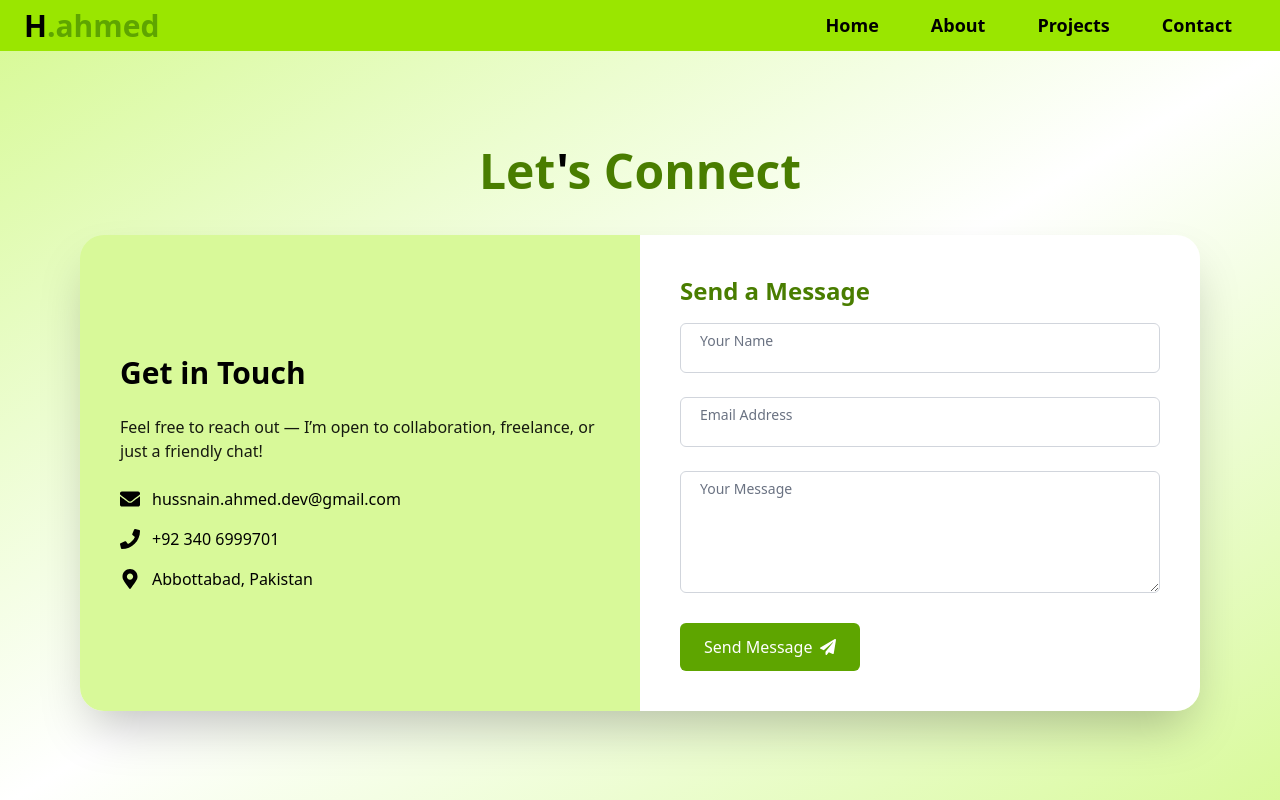
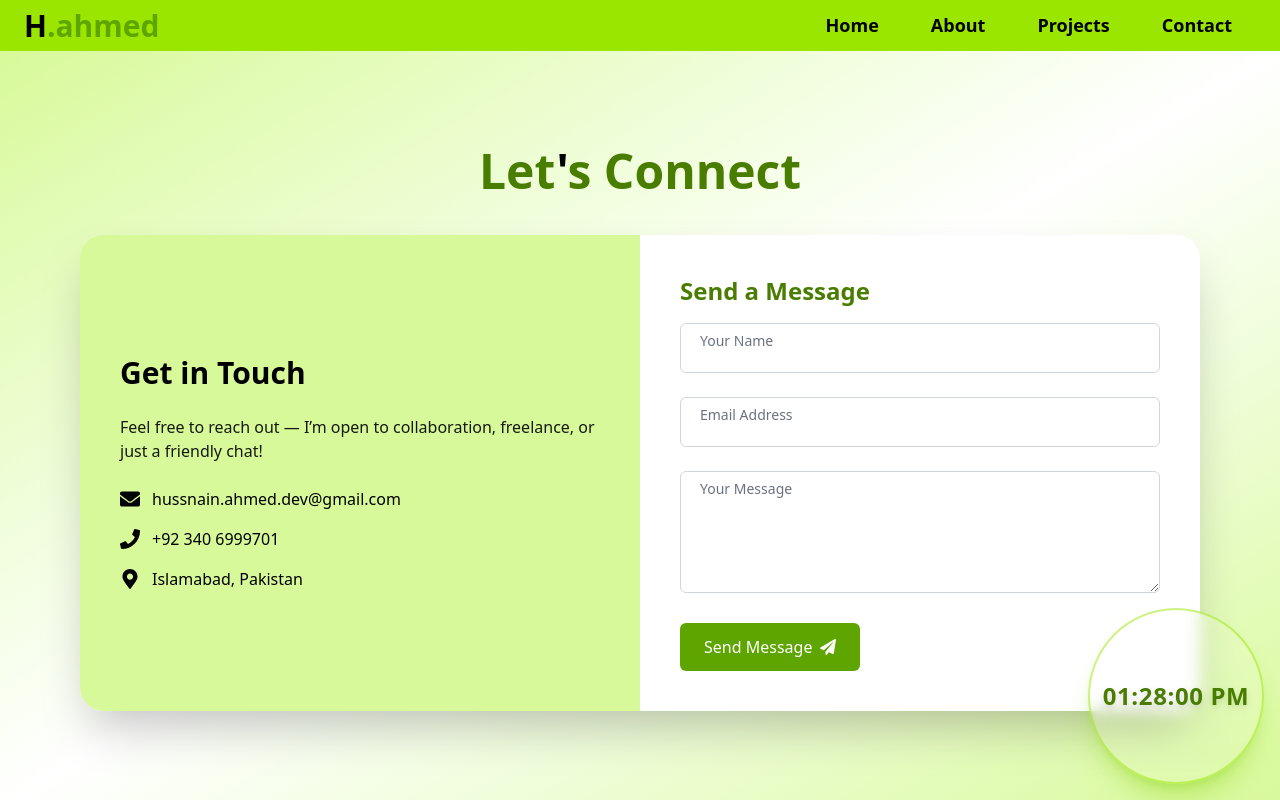
Before and after one commit to hussnain-143/portfolio, a Next.js app: page /contact in a window 1280 px wide. Shown: the top 800 px of the page. Built offline with nearby package versions, Linux system fonts and the light colour scheme.

Commit message:
add clock and set the location

```diff
--- a/src/app/(Main)/layout.jsx
+++ b/src/app/(Main)/layout.jsx
@@ -1,6 +1,7 @@
 import React from 'react'
 import Header from '@/components/Header'
 import Footer from '@/components/Footer'
+import Clock from '@/components/Clock'
 
 const Layout = ({ children }) => {
   return (
@@ -8,6 +9,7 @@ const Layout = ({ children }) => {
         <Header/>
       <main className="flex-grow">
         {children}
+        <Clock/>
       </main>
         <Footer/>
     </div>
--- /dev/null
+++ b/src/components/Clock.jsx
@@ -0,0 +1,42 @@
+"use client";
+import { useState, useEffect } from "react";
+
+const Clock = () => {
+  const [time, setTime] = useState("");
+
+  useEffect(() => {
+    const updateClock = () => {
+      const now = new Date();
+      const options = {
+        timeZone: "Asia/Karachi",
+        hour: "2-digit",
+        minute: "2-digit",
+        second: "2-digit",
+        hour12: true,
+      };
+      setTime(new Intl.DateTimeFormat("en-US", options).format(now));
+    };
+
+    updateClock();
+    const interval = setInterval(updateClock, 1000);
+
+    return () => clearInterval(interval);
+  }, []);
+
+  return (
+    <div
+      className="fixed bottom-3 right-3 sm:bottom-4 sm:right-4
+                 flex items-center justify-center
+                 w-28 h-28 sm:w-36 sm:h-36 lg:w-44 lg:h-44
+                 rounded-full border-2 border-lime-400/50
+                 bg-white/10 backdrop-blur-sm
+                 shadow-xl shadow-lime-500/30"
+    >
+      <div className="text-lg sm:text-xl lg:text-2xl font-bold text-lime-700 tracking-wide drop-shadow-md text-center">
+        {time}
+      </div>
+    </div>
+  );
+};
+
+export default Clock;
--- a/src/components/Sections/About/Certificates.jsx
+++ b/src/components/Sections/About/Certificates.jsx
@@ -47,7 +47,7 @@ const Certificates = () => {
                             />
 
                             {/* Hover Overlay */}
-                            <div className="absolute inset-0 bg-black/70 text-white opacity-0 group-hover:opacity-100 transition duration-500 p-6 flex flex-col justify-end">
+                            <div className="absolute inset-0 bg-black/60 text-white opacity-0 group-hover:opacity-100 transition duration-500 p-6 flex flex-col justify-end">
                                 <h3 className="text-lg font-semibold">{cert.title}</h3>
                                 <p className="text-sm">{cert.institute}</p>
                                 <p className="text-xs text-gray-300">{cert.date}</p>
--- a/src/components/Sections/Contact/Contact.jsx
+++ b/src/components/Sections/Contact/Contact.jsx
@@ -7,14 +7,14 @@ import { FaEnvelope, FaPhone, FaMapMarkerAlt, FaPaperPlane } from 'react-icons/f
 const Contact = () => {
   const [state, handleSubmit] = useForm('mzzglvaz')
   const [showSuccess, setShowSuccess] = useState(false)
-  const [resetKey, setResetKey] = useState(0) // helps to reset form fields
+  const [resetKey, setResetKey] = useState(0)
 
   useEffect(() => {
     if (state.succeeded) {
       setShowSuccess(true)
       const timer = setTimeout(() => {
         setShowSuccess(false)
-        setResetKey((prev) => prev + 1) // trigger rerender to reset form
+        setResetKey((prev) => prev + 1)
       }, 5000)
       return () => clearTimeout(timer)
     }
@@ -46,7 +46,7 @@ const Contact = () => {
               </div>
               <div className="flex items-center gap-3">
                 <FaMapMarkerAlt className="text-xl" />
-                <span>Abbottabad, Pakistan</span>
+                <span>Islamabad, Pakistan</span>
               </div>
             </div>
           </div>
```
